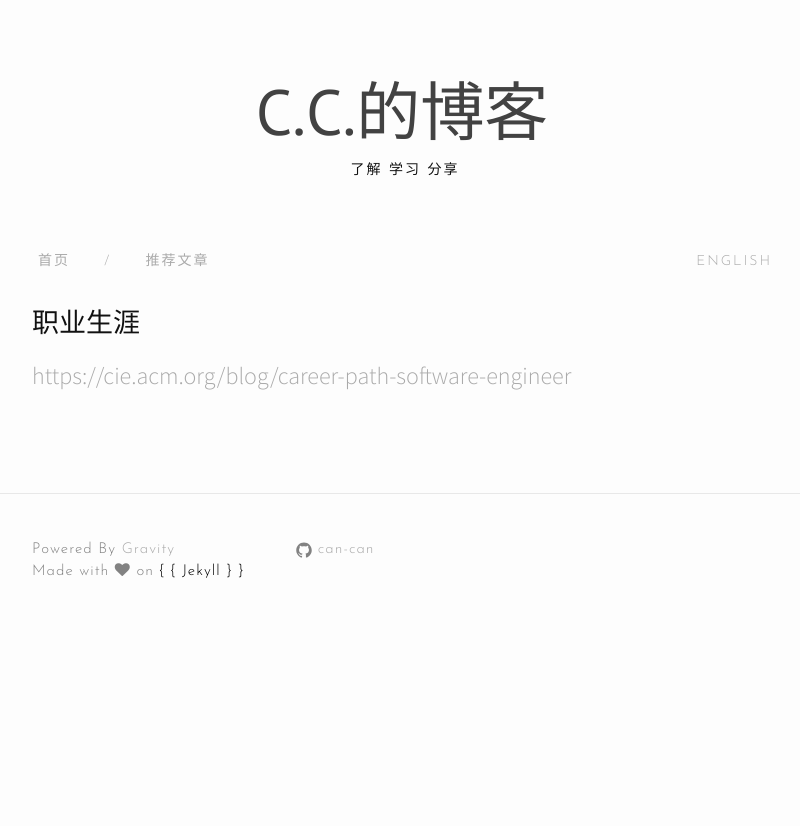
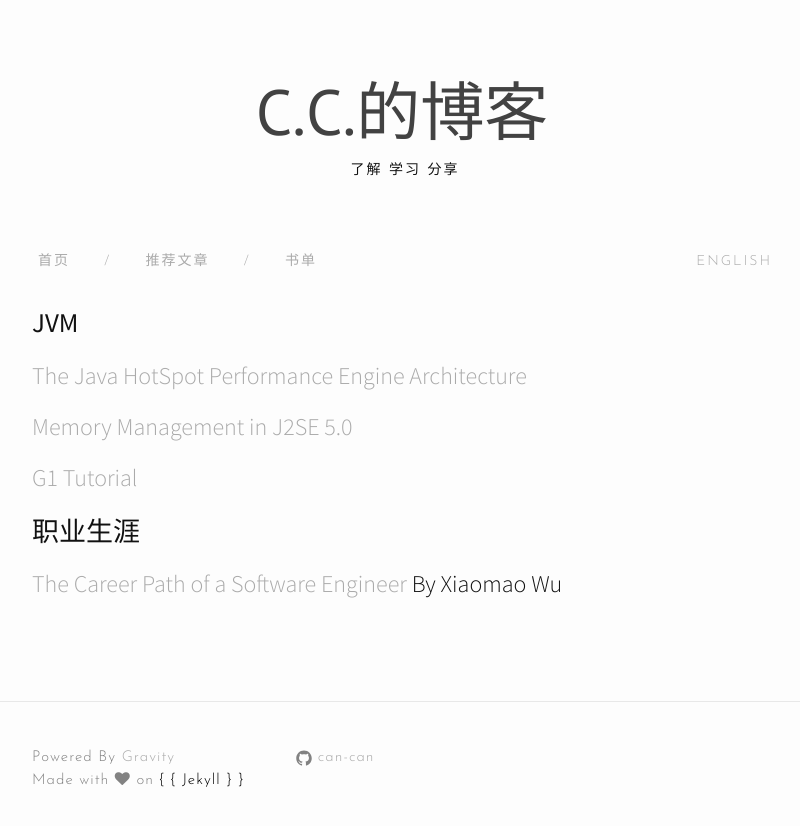
Before and after one commit to can-can/can-can.github.io, a Jekyll site: the page built from zh/articles.md, in a window 1280 px wide. Shown: the top 826 px of the page, without its empty margins (238-1038 px from the left). Built offline with Jekyll 4.4.1, drawn with Linux system fonts in a browser that asks for light colours; our own code applies the rules of GitHub Pages for plain Markdown files.

Commit message:
1.add book list 2.update recommended articles

```diff
--- a/_config.yml
+++ b/_config.yml
@@ -21,5 +21,12 @@ navs:
         en:
             title: ARTICLES
             url: /en/articles.html
+
+    -   zh:
+            title: 书单
+            url: /zh/books.html
+        en:
+            title: Book List
+            url: /en/books.html
 github_username: can-can
 markdown: kramdown
--- /dev/null
+++ b/_includes/pages/articles.md
@@ -0,0 +1,16 @@
+# JVM
+
+[The Java HotSpot Performance Engine Architecture](http://www.oracle.com/technetwork/java/whitepaper-135217.html){:target="_blank"}
+
+[Memory Management in  J2SE 5.0](http://www.oracle.com/technetwork/java/javase/memorymanagement-whitepaper-150215.pdf){:target="_blank"}
+
+[G1 Tutorial](http://www.oracle.com/technetwork/tutorials/tutorials-1876574.html){:target="_blank"}
+
+{% if page.category == 'zh' %}
+# 职业生涯
+{% endif %}
+{% if page.category == 'en' %}
+# Career Path
+{% endif %}
+
+[The Career Path of a Software Engineer](https://cie.acm.org/blog/career-path-software-engineer){:target="_blank"} By Xiaomao Wu
--- a/zh/articles.md
+++ b/zh/articles.md
@@ -1,8 +1,7 @@
 ---
+title: 推荐文章
 layout: page
 category: zh
 ---
 
-# 职业生涯
-
-[https://cie.acm.org/blog/career-path-software-engineer](https://cie.acm.org/blog/career-path-software-engineer){:target="_blank"}
+{% include pages/articles.md %}
```
Also changed, not shown: _includes/pages/books.md (added, +8 -0 lines), en/articles.md (+2 -3 lines), en/books.md (added, +7 -0 lines), zh/books.md (added, +7 -0 lines).
